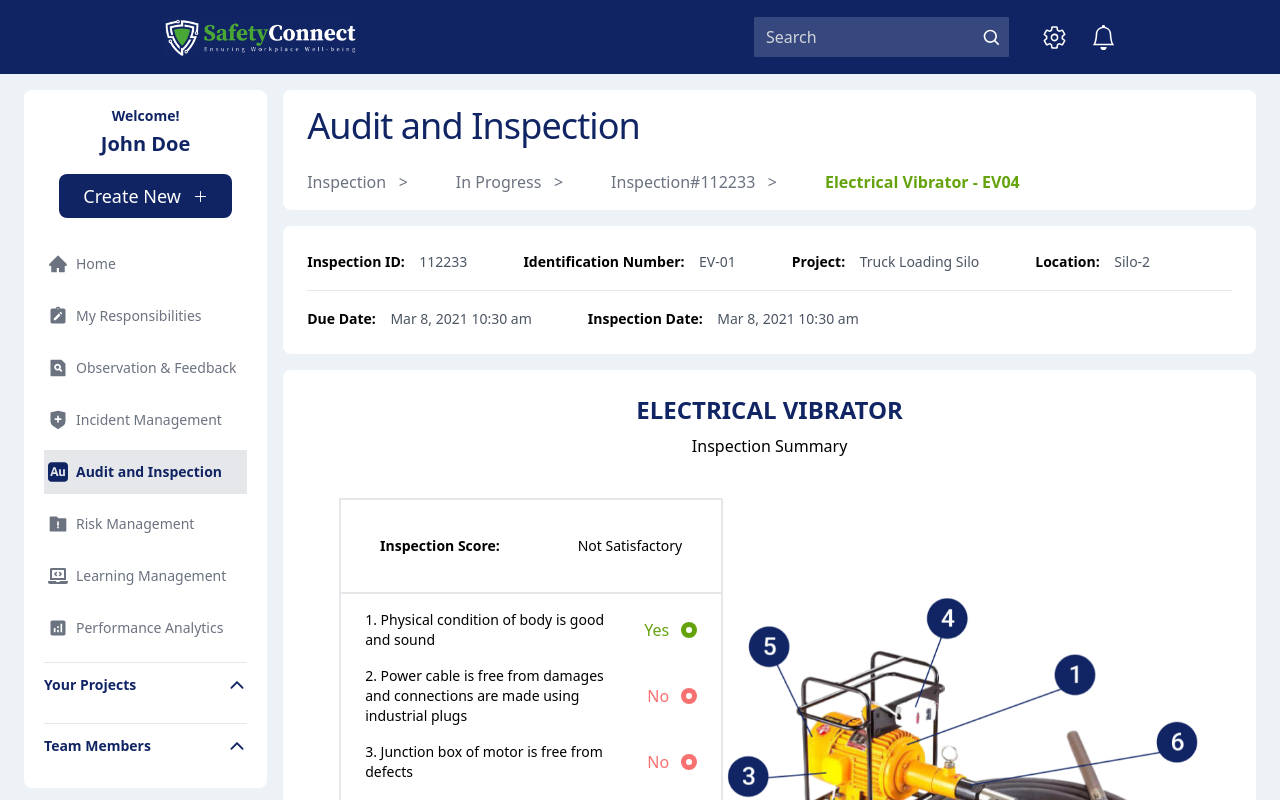
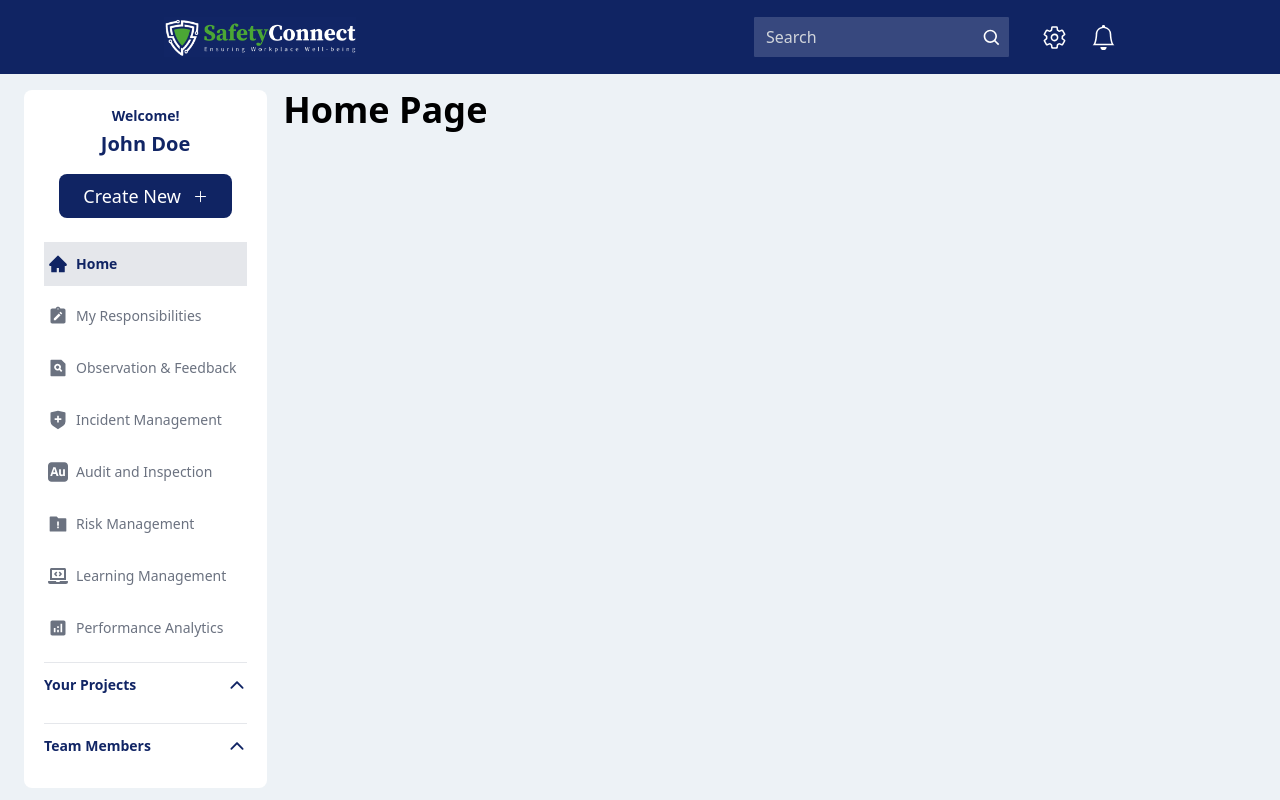
Before and after one commit to umair-mirza/safetyapp, a React (Create React App) app: page / in a window 1280 px wide. Before the commit this address led to /audit-inspection. Shown: the top 800 px of the page. Built offline with nearby package versions, Linux system fonts and the light colour scheme.

Commit message:
final commit

```diff
--- a/src/App.js
+++ b/src/App.js
@@ -1,5 +1,6 @@
 import './App.css';
 import {BrowserRouter as Router, Routes, Route, Navigate} from 'react-router-dom';
+import Home from './pages/Home';
 import AuditInspection from './pages/AuditInspection';
 import IncidentManagement from './pages/IncidentManagement';
 import LearningManagement from './pages/LearningManagement';
@@ -21,7 +22,7 @@ function App() {
           <div className="xs:w-full md:w-4/5">
 
                   <Routes>
-                      <Route path='/' element={<Navigate to="/audit-inspection" />} />
+                      <Route path='/' element={<Home />} />
                       <Route path='/audit-inspection' element={<AuditInspection />} />
                       <Route path='/my-responsibilities' element={<MyResponsibilities />} />
                       <Route path='/incident-management' element={<IncidentManagement />} />
```
